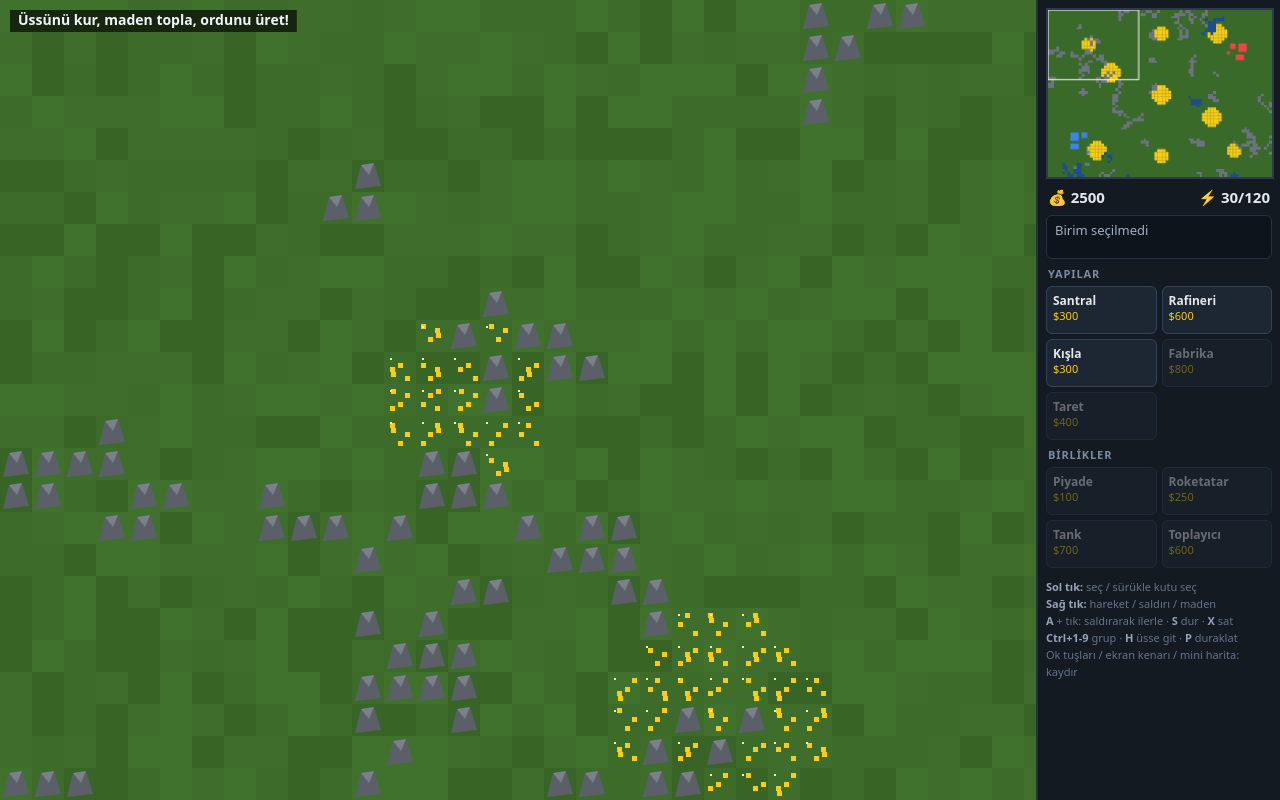
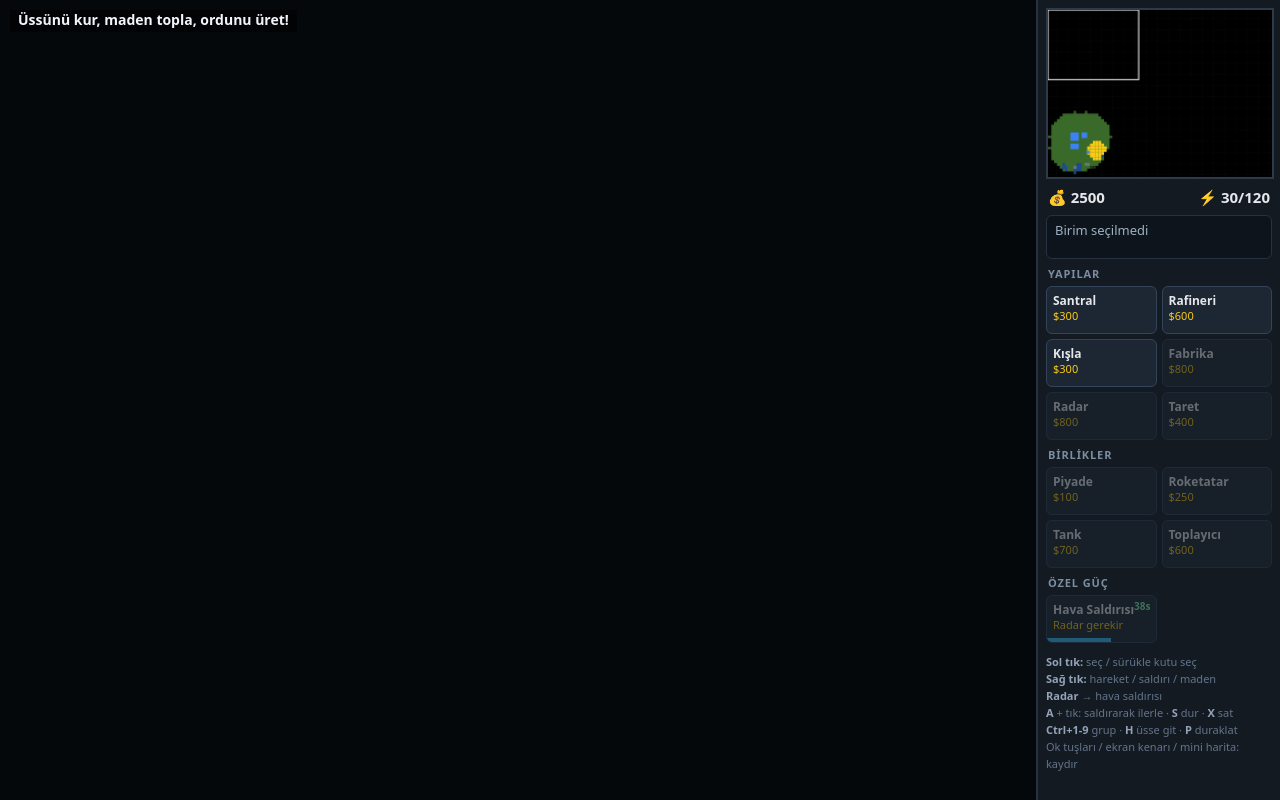
Before and after one commit to osmanzan15-byte/Puzzle-oyun-, a plain HTML site: page celik-cephe/index.html in a window 1280 px wide. Both pictures are taken after a click on the button "Oyuna Başla". Drawn offline with Linux system fonts and the light colour scheme.

Commit message:
Çelik Cephe: savaş sisi, radar ve hava saldırısı özel gücü ekle
Co-Authored-By: Claude Sonnet 5.5 <noreply@anthropic.com>
Claude-Session: https://claude.ai/code/session_019SbPSv2uYcnd8cQosA4xr9

```diff
--- a/celik-cephe/game.js
+++ b/celik-cephe/game.js
@@ -10,6 +10,7 @@ const BDEF = {
   refinery: { name: 'Rafineri', w: 3, h: 2, hp: 700,  cost: 600, time: 600, power: -30, req: ['power'] },
   barracks: { name: 'Kışla',    w: 2, h: 2, hp: 550,  cost: 300, time: 420, power: -20, req: ['power'] },
   factory:  { name: 'Fabrika',  w: 3, h: 3, hp: 900,  cost: 800, time: 720, power: -40, req: ['refinery', 'barracks'] },
+  radar:    { name: 'Radar',    w: 2, h: 2, hp: 500,  cost: 800, time: 600, power: -40, req: ['factory'] },
   turret:   { name: 'Taret',    w: 1, h: 1, hp: 450,  cost: 400, time: 420, power: -15, req: ['barracks'],
               range: 220, dmg: 14, rate: 28, bsp: 12 },
 };
@@ -19,7 +20,8 @@ const UDEF = {
   tank:   { name: 'Tank',      hp: 300, speed: 1.9, cost: 700, time: 460, from: 'factory',  r: 13, range: 160, dmg: 32, rate: 50, bsp: 9,  splash: 28, heavy: true },
   harv:   { name: 'Toplayıcı', hp: 350, speed: 1.3, cost: 600, time: 560, from: 'factory',  r: 13, cap: 400, heavy: true },
 };
-const STRUCTS = ['power', 'refinery', 'barracks', 'factory', 'turret'];
+const STRUCTS = ['power', 'refinery', 'barracks', 'factory', 'radar', 'turret'];
+const STRIKE_CD = 5400;
 const UNITS = ['inf', 'rocket', 'tank', 'harv'];
 
 const $ = id => document.getElementById(id);
@@ -53,20 +55,21 @@ function snd(kind) {
 /* ---------------- oyun kurulumu ---------------- */
 function mkTeam(id) {
   return { id, credits: 2500, prodB: null, q: { barracks: [], factory: [] }, power: 0, used: 0, low: false,
-           ai: { wave: 0, next: 3600, size: 6, tick: 0 }, lastWarn: -9999 };
+           ai: { wave: 0, next: 3600, size: 6, tick: 0 }, lastWarn: -9999, strikeCd: 2400 };
 }
 
 function newGame() {
   const rnd = mulberry32((Date.now() & 0xffffff) ^ 0x5bd1e995);
   G = { tick: 0, units: [], blds: [], bullets: [], parts: [], terrain: new Uint8Array(MW * MH), ore: new Int16Array(MW * MH),
         occ: new Uint8Array(MW * MH), teams: [mkTeam(0), mkTeam(1)], sel: [], nextId: 1, over: null, placing: null,
-        groups: {}, msgs: [], rnd };
+        groups: {}, msgs: [], rnd, vis: new Uint8Array(MW * MH), strikes: [], targeting: false };
   genMap(rnd);
   const P = { x: 8, y: 44 }, E = { x: 68, y: 12 };
   setupBase(0, P.x, P.y, 1);
   setupBase(1, E.x, E.y, -1);
   cam.x = (P.x + 1.5) * TILE - canvas.width / 2; cam.y = (P.y + 1.5) * TILE - canvas.height / 2;
   clampCam();
+  updateFog();
   prerenderMini();
   msg('Üssünü kur, maden topla, ordunu üret!');
 }
@@ -473,6 +476,7 @@ function aiTick(T) {
     else if (br < 1) want = 'barracks';
     else if (rf < 2) want = 'refinery';
     else if (fa < 1) want = 'factory';
+    else if (cnt('radar') < 1 && T.credits > 1100) want = 'radar';
     else if (tu < 4) want = 'turret';
     else if (fa < 2 && T.credits > 1400) want = 'factory';
     else if (br < 2 && T.credits > 1000) want = 'barracks';
@@ -485,6 +489,11 @@ function aiTick(T) {
   if (hasB(id, 'factory') && harvs < Math.min(4, cnt('refinery') * 2)) queueUnit(id, 'harv');
   else if (hasB(id, 'factory') && T.q.factory.length < 2) queueUnit(id, 'tank');
   if (hasB(id, 'barracks') && T.q.barracks.length < 2) queueUnit(id, G.rnd() < 0.5 ? 'inf' : 'rocket');
+  if (strikeReady(id)) {
+    let best = null, bs = 0;
+    for (const b of G.blds) if (b.team !== id && !b.dead) { const sc = G.blds.filter(o => o.team === b.team && !o.dead && Math.hypot(o.x - b.x, o.y - b.y) < 120).length + (b.type === 'factory' ? 2 : 0); if (sc > bs) { bs = sc; best = b; } }
+    if (best && bs >= 2) callStrike(id, best.x, best.y);
+  }
   // saldırı dalgası
   const army = G.units.filter(u => u.team === id && !u.dead && u.type !== 'harv');
   const A = T.ai;
@@ -499,13 +508,55 @@ function aiTick(T) {
   }
 }
 
+/* ---------------- sis ve özel güç ---------------- */
+function updateFog() {
+  const V = G.vis;
+  for (let i = 0; i < V.length; i++) if (V[i] === 2) V[i] = 1;
+  const reveal = (x, y, r) => {
+    const cx = (x / TILE) | 0, cy = (y / TILE) | 0, rt = Math.ceil(r / TILE);
+    for (let dy = -rt; dy <= rt; dy++) for (let dx = -rt; dx <= rt; dx++) {
+      const tx = cx + dx, ty = cy + dy;
+      if (tx >= 0 && ty >= 0 && tx < MW && ty < MH && dx * dx + dy * dy <= rt * rt) V[ty * MW + tx] = 2;
+    }
+  };
+  for (const u of G.units) if (u.team === 0 && !u.dead) reveal(u.x, u.y, u.type === 'harv' ? 170 : 230);
+  for (const b of G.blds) if (b.team === 0 && !b.dead) reveal(b.x, b.y, b.type === 'turret' ? 300 : 260);
+}
+const visAt = (x, y) => G.vis[idx(clamp((x / TILE) | 0, 0, MW - 1), clamp((y / TILE) | 0, 0, MH - 1))];
+const seen = e => e.team === 0 || (e.kind === 'b' ? visAt(e.x, e.y) >= 1 : visAt(e.x, e.y) === 2);
+function strikeReady(team) { const T = G.teams[team]; return T.strikeCd <= 0 && hasB(team, 'radar') && !T.low; }
+function callStrike(team, x, y) {
+  if (!strikeReady(team)) return false;
+  G.teams[team].strikeCd = STRIKE_CD;
+  G.strikes.push({ x, y, team, t: 0, n: 0 });
+  if (team === 1) msg('⚠ Düşman hava saldırısı çağırdı!');
+  return true;
+}
+function updateStrikes() {
+  for (const s of G.strikes) {
+    s.t++;
+    if (s.t > 90 && s.t % 8 === 0 && s.n < 9) {
+      s.n++;
+      const a = Math.random() * 6.283, r = Math.random() * 80, bx = s.x + Math.cos(a) * r, by = s.y + Math.sin(a) * r;
+      for (let i = 0; i < 14; i++) puff(bx, by, 5 + Math.random() * 6, Math.random() < 0.5 ? '#f97316' : '#fde047', 3, 26);
+      for (const u of G.units) if (!u.dead && u.team !== s.team && Math.hypot(u.x - bx, u.y - by) < 55) damage(u, 140, null, s.team);
+      for (const b of G.blds) if (!b.dead && b.team !== s.team && distTo({ x: bx, y: by }, b) < 40) damage(b, 110, null, s.team);
+      if (onScreen(bx, by)) snd('boom');
+    }
+    if (s.n >= 9) s.done = true;
+  }
+  G.strikes = G.strikes.filter(s => !s.done);
+}
+
 /* ---------------- ana güncelleme ---------------- */
 function update() {
   G.tick++;
   for (const u of G.units) if (!u.dead) updateUnit(u);
   for (const b of G.blds) if (!b.dead) updateBuilding(b);
   separate();
-  updateBullets();
+  updateBullets(); updateStrikes();
+  if (G.tick % 4 === 0) updateFog();
+  for (const T of G.teams) if (T.strikeCd > 0) T.strikeCd--;
   for (const p of G.parts) { p.x += p.vx; p.y += p.vy; p.life--; }
   G.parts = G.parts.filter(p => p.life > 0);
   for (const T of G.teams) prodTick(T);
@@ -536,9 +587,9 @@ const onScreen = (x, y) => x > cam.x - 40 && y > cam.y - 40 && x < cam.x + canva
 
 function pickEntity(wx, wy, team) {
   let best = null, bd = 1e9;
-  for (const u of G.units) if (!u.dead && (team === undefined || u.team === team)) { const d = Math.hypot(u.x - wx, u.y - wy); if (d < u.r + 5 && d < bd) { bd = d; best = u; } }
+  for (const u of G.units) if (!u.dead && (team === undefined || u.team === team) && seen(u)) { const d = Math.hypot(u.x - wx, u.y - wy); if (d < u.r + 5 && d < bd) { bd = d; best = u; } }
   if (best) return best;
-  for (const b of G.blds) if (!b.dead && (team === undefined || b.team === team) && wx >= b.tx * TILE && wx < (b.tx + b.w) * TILE && wy >= b.ty * TILE && wy < (b.ty + b.h) * TILE) return b;
+  for (const b of G.blds) if (!b.dead && (team === undefined || b.team === team) && seen(b) && wx >= b.tx * TILE && wx < (b.tx + b.w) * TILE && wy >= b.ty * TILE && wy < (b.ty + b.h) * TILE) return b;
   return null;
 }
 function myUnits() { return G.sel.filter(e => e.kind === 'u' && e.team === 0); }
@@ -571,10 +622,11 @@ canvas.addEventListener('mousedown', e => {
   const r = canvas.getBoundingClientRect(), x = e.clientX - r.left, y = e.clientY - r.top, w = screenToWorld(x, y);
   if (e.button === 0) {
     if (G.placing) { const tx = (w.x / TILE) | 0, ty = (w.y / TILE) | 0; if (placeBuilding(0, tx, ty)) G.placing = null; return; }
+    if (G.targeting) { callStrike(0, w.x, w.y); G.targeting = false; return; }
     if (amoveMode) { issueOrder(w.x, w.y); amoveMode = false; return; }
     mouse.down = true; mouse.dx = x; mouse.dy = y;
   } else if (e.button === 2) {
-    if (G.placing) { G.placing = null; return; }
+    if (G.placing || G.targeting) { G.placing = null; G.targeting = false; return; }
     amoveMode = false; issueOrder(w.x, w.y);
   }
 });
@@ -607,7 +659,7 @@ window.addEventListener('keydown', e => {
   const k = e.key.toLowerCase();
   keys[k] = true;
   if (['arrowup', 'arrowdown', 'arrowleft', 'arrowright', ' '].includes(k)) e.preventDefault();
-  if (k === 'escape') { G.placing = null; amoveMode = false; }
+  if (k === 'escape') { G.placing = null; G.targeting = false; amoveMode = false; }
   else if (k === 'p') paused = !paused;
   else if (k === 'a' && myUnits().length) amoveMode = true;
   else if (k === 's') { for (const u of myUnits()) { u.order = null; u.path = []; } }
@@ -635,6 +687,12 @@ function buildUI() {
   };
   for (const t of STRUCTS) mk(t, BDEF[t], $('bld'), true);
   for (const t of UNITS) mk(t, UDEF[t], $('unt'), false);
+  const el = document.createElement('div');
+  el.className = 'btn';
+  el.innerHTML = '<div class="n">Hava Saldırısı</div><div class="c">Radar gerekir</div><div class="s"></div><div class="p"></div>';
+  el.addEventListener('click', () => { if (started && !G.over) { if (strikeReady(0)) { G.targeting = true; G.placing = null; msg('Hedefe tıkla (sağ tık iptal)'); } else msg('Hava saldırısı hazır değil (radar / bekleme / güç)'); } });
+  $('spc').appendChild(el);
+  btnEls.strike = { el, s: el.querySelector('.s'), p: el.querySelector('.p') };
 }
 function clickStruct(type) {
   const T = G.teams[0];
@@ -663,6 +721,11 @@ function updateUI() {
     e.s.textContent = mine ? (p.ready ? 'HAZIR' : '') : '';
     e.p.style.width = mine ? Math.min(100, (p.p / BDEF[t].time) * 100) + '%' : '0';
   }
+  { const e = btnEls.strike, ok = strikeReady(0);
+    e.el.classList.toggle('dis', !hasB(0, 'radar'));
+    e.el.classList.toggle('ready', ok);
+    e.s.textContent = ok ? 'HAZIR' : T.strikeCd > 0 ? Math.ceil(T.strikeCd / 60) + 's' : '';
+    e.p.style.width = (100 - (T.strikeCd / STRIKE_CD) * 100) + '%'; }
   for (const t of UNITS) {
     const e = btnEls[t], d = UDEF[t], q = T.q[d.from], n = q.filter(i => i.type === t).length;
     e.el.classList.toggle('dis', !hasB(0, d.from));
@@ -712,6 +775,7 @@ function drawBuilding(b) {
     case 'refinery': ctx.fillRect(x + 6, y + 6, w * 0.45, h - 12); ctx.fillStyle = '#9ca3af'; ctx.beginPath(); ctx.arc(x + w * 0.72, cy, h * 0.3, 0, 6.283); ctx.fill(); ctx.fillStyle = '#facc15'; ctx.fillRect(x + w * 0.72 - 3, cy - 3, 6, 6); break;
     case 'barracks': for (let i = 0; i < 4; i++) ctx.fillRect(x + 7, y + 8 + i * 13, w - 14, 7); break;
     case 'factory': ctx.fillRect(x + 8, y + 8, w - 16, h - 16); ctx.fillStyle = '#111827'; ctx.fillRect(x + 14, y + h - 30, w - 28, 22); ctx.fillStyle = tc; ctx.fillRect(x + 14, y + 12, w - 28, 6); break;
+    case 'radar': ctx.fillRect(x + 6, y + 6, w - 12, h - 12); ctx.strokeStyle = '#e5e7eb'; ctx.lineWidth = 3; ctx.beginPath(); ctx.arc(cx, cy, 14, 0.4 + G.tick / 40, 3.6 + G.tick / 40); ctx.stroke(); ctx.fillStyle = '#4ade80'; ctx.fillRect(cx - 2, cy - 2, 4, 4); break;
     case 'turret': ctx.fillStyle = '#1f2937'; ctx.beginPath(); ctx.arc(cx, cy, 10, 0, 6.283); ctx.fill(); ctx.strokeStyle = '#cbd5e1'; ctx.lineWidth = 4; ctx.beginPath(); ctx.moveTo(cx, cy); ctx.lineTo(cx + Math.cos(b.angle) * 16, cy + Math.sin(b.angle) * 16); ctx.stroke(); break;
   }
   if (b.team === 1 || b.hp < b.maxhp || G.sel.includes(b)) hpBar(x, y - 7, w, b.hp / b.maxhp);
@@ -743,7 +807,7 @@ function drawUnit(u) {
 function draw() {
   const W = canvas.width, H = canvas.height;
   drawTerrain();
-  for (const b of G.blds) if (!b.dead && onScreen(b.x, b.y) || b.w > 1) drawBuilding(b);
+  for (const b of G.blds) if (!b.dead && seen(b)) drawBuilding(b);
   if (G.placing) {
     const d = BDEF[G.placing.type], w = screenToWorld(mouse.x, mouse.y), tx = Math.floor(w.x / TILE - (d.w - 1) / 2 + 0.5 - 0.5), ty = Math.floor(w.y / TILE - (d.h - 1) / 2 + 0.5 - 0.5);
     G.placing.tx = tx; G.placing.ty = ty;
@@ -751,10 +815,13 @@ function draw() {
     ctx.fillStyle = ok ? 'rgba(74,222,128,.45)' : 'rgba(239,68,68,.45)'; ctx.fillRect(tx * TILE - cam.x, ty * TILE - cam.y, d.w * TILE, d.h * TILE);
     ctx.strokeStyle = ok ? '#4ade80' : '#ef4444'; ctx.lineWidth = 2; ctx.strokeRect(tx * TILE - cam.x, ty * TILE - cam.y, d.w * TILE, d.h * TILE);
   }
-  for (const u of G.units) drawUnit(u);
-  for (const b of G.bullets) { ctx.fillStyle = '#fef08a'; ctx.beginPath(); ctx.arc(b.x - cam.x, b.y - cam.y, b.splash ? 3.5 : 2.5, 0, 6.283); ctx.fill(); }
+  for (const u of G.units) if (seen(u)) drawUnit(u);
+  for (const b of G.bullets) if (visAt(b.x, b.y) === 2 || b.team === 0) { ctx.fillStyle = '#fef08a'; ctx.beginPath(); ctx.arc(b.x - cam.x, b.y - cam.y, b.splash ? 3.5 : 2.5, 0, 6.283); ctx.fill(); }
   for (const p of G.parts) { ctx.globalAlpha = Math.max(0, p.life / p.max); ctx.fillStyle = p.col; const s = p.size * (0.5 + 0.5 * p.life / p.max); ctx.fillRect(p.x - cam.x - s / 2, p.y - cam.y - s / 2, s, s); }
   ctx.globalAlpha = 1;
+  drawFog();
+  for (const s of G.strikes) { const a = 0.35 + 0.25 * Math.sin(G.tick / 4); ctx.strokeStyle = `rgba(239,68,68,${a + 0.3})`; ctx.fillStyle = `rgba(239,68,68,${a * 0.4})`; ctx.lineWidth = 3; ctx.beginPath(); ctx.arc(s.x - cam.x, s.y - cam.y, 90, 0, 6.283); ctx.fill(); ctx.stroke(); }
+  if (G.targeting) { ctx.strokeStyle = '#f87171'; ctx.lineWidth = 2; ctx.beginPath(); ctx.arc(mouse.x, mouse.y, 90, 0, 6.283); ctx.moveTo(mouse.x - 12, mouse.y); ctx.lineTo(mouse.x + 12, mouse.y); ctx.moveTo(mouse.x, mouse.y - 12); ctx.lineTo(mouse.x, mouse.y + 12); ctx.stroke(); }
   if (mouse.down) {
     const x = Math.min(mouse.dx, mouse.x), y = Math.min(mouse.dy, mouse.y), w = Math.abs(mouse.x - mouse.dx), h = Math.abs(mouse.y - mouse.dy);
     if (w > 4 || h > 4) { ctx.fillStyle = 'rgba(74,222,128,.12)'; ctx.fillRect(x, y, w, h); ctx.strokeStyle = '#4ade80'; ctx.lineWidth = 1; ctx.strokeRect(x + 0.5, y + 0.5, w, h); }
@@ -766,6 +833,16 @@ function draw() {
   if (paused) { ctx.fillStyle = '#0008'; ctx.fillRect(0, 0, W, H); ctx.fillStyle = '#fff'; ctx.font = '700 32px system-ui'; ctx.fillText('DURAKLATILDI', W / 2 - 105, H / 2 - 16); }
   drawMini();
 }
+function drawFog() {
+  const x0 = Math.max(0, (cam.x / TILE) | 0), y0 = Math.max(0, (cam.y / TILE) | 0);
+  const x1 = Math.min(MW - 1, ((cam.x + canvas.width) / TILE) | 0), y1 = Math.min(MH - 1, ((cam.y + canvas.height) / TILE) | 0);
+  for (let y = y0; y <= y1; y++) for (let x = x0; x <= x1; x++) {
+    const v = G.vis[idx(x, y)];
+    if (v === 2) continue;
+    ctx.fillStyle = v === 0 ? '#05080b' : 'rgba(0,0,0,.5)';
+    ctx.fillRect(x * TILE - cam.x, y * TILE - cam.y, TILE + 1, TILE + 1);
+  }
+}
 function prerenderMini() {
   miniTerrain = document.createElement('canvas'); miniTerrain.width = MW; miniTerrain.height = MH;
   const c = miniTerrain.getContext('2d');
@@ -775,9 +852,14 @@ function drawMini() {
   const sw = mini.width / MW, sh = mini.height / MH;
   mctx.imageSmoothingEnabled = false;
   mctx.drawImage(miniTerrain, 0, 0, mini.width, mini.height);
-  for (let i = 0; i < MW * MH; i += 1) if (G.ore[i] > 0) { mctx.fillStyle = '#facc15'; mctx.fillRect((i % MW) * sw, ((i / MW) | 0) * sh, sw, sh); }
-  for (const b of G.blds) { mctx.fillStyle = TEAMCOL[b.team]; mctx.fillRect(b.tx * sw, b.ty * sh, b.w * sw, b.h * sh); }
-  for (const u of G.units) { mctx.fillStyle = TEAMCOL[u.team]; mctx.fillRect((u.x / TILE) * sw - 1, (u.y / TILE) * sh - 1, 3, 3); }
+  for (let i = 0; i < MW * MH; i++) {
+    const v = G.vis[i], px = (i % MW) * sw, py = ((i / MW) | 0) * sh;
+    if (v === 0) { mctx.fillStyle = '#000'; mctx.fillRect(px, py, sw + 0.5, sh + 0.5); }
+    else if (G.ore[i] > 0) { mctx.fillStyle = '#facc15'; mctx.fillRect(px, py, sw, sh); }
+    if (v === 1) { mctx.fillStyle = 'rgba(0,0,0,.45)'; mctx.fillRect(px, py, sw + 0.5, sh + 0.5); }
+  }
+  for (const b of G.blds) if (seen(b)) { mctx.fillStyle = TEAMCOL[b.team]; mctx.fillRect(b.tx * sw, b.ty * sh, b.w * sw, b.h * sh); }
+  for (const u of G.units) if (seen(u)) { mctx.fillStyle = TEAMCOL[u.team]; mctx.fillRect((u.x / TILE) * sw - 1, (u.y / TILE) * sh - 1, 3, 3); }
   mctx.strokeStyle = '#fff'; mctx.lineWidth = 1;
   mctx.strokeRect((cam.x / WW) * mini.width, (cam.y / WH) * mini.height, (canvas.width / WW) * mini.width, (canvas.height / WH) * mini.height);
 }
--- a/celik-cephe/index.html
+++ b/celik-cephe/index.html
@@ -20,10 +20,12 @@
     <div id="bld" class="grid"></div>
     <h4>Birlikler</h4>
     <div id="unt" class="grid"></div>
+    <h4>Özel Güç</h4>
+    <div id="spc" class="grid"></div>
     <div id="help">
       <b>Sol tık:</b> seç / sürükle kutu seç<br>
       <b>Sağ tık:</b> hareket / saldırı / maden<br>
-      <b>A</b> + tık: saldırarak ilerle · <b>S</b> dur · <b>X</b> sat<br>
+      <b>Radar</b> → hava saldırısı<br><b>A</b> + tık: saldırarak ilerle · <b>S</b> dur · <b>X</b> sat<br>
       <b>Ctrl+1-9</b> grup · <b>H</b> üsse git · <b>P</b> duraklat<br>
       Ok tuşları / ekran kenarı / mini harita: kaydır
     </div>
```
Also changed, not shown: 1 other file.
